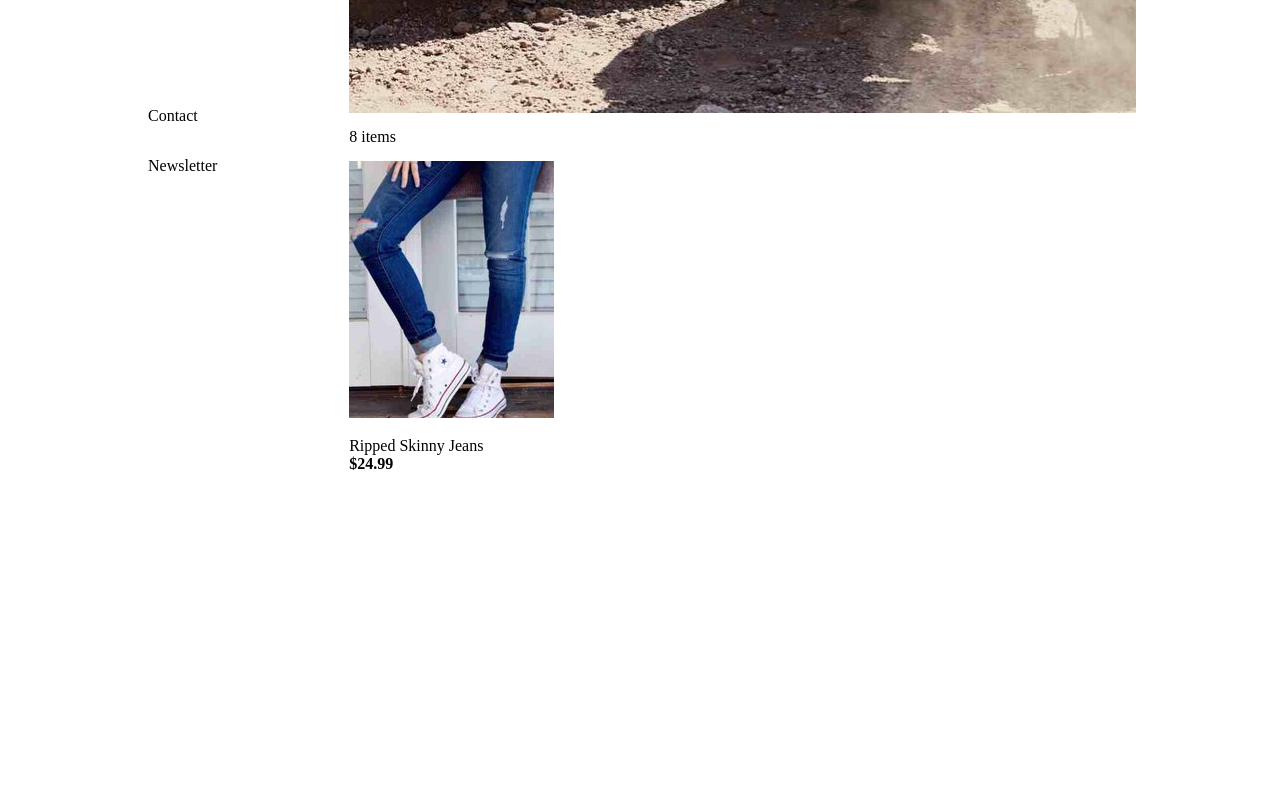
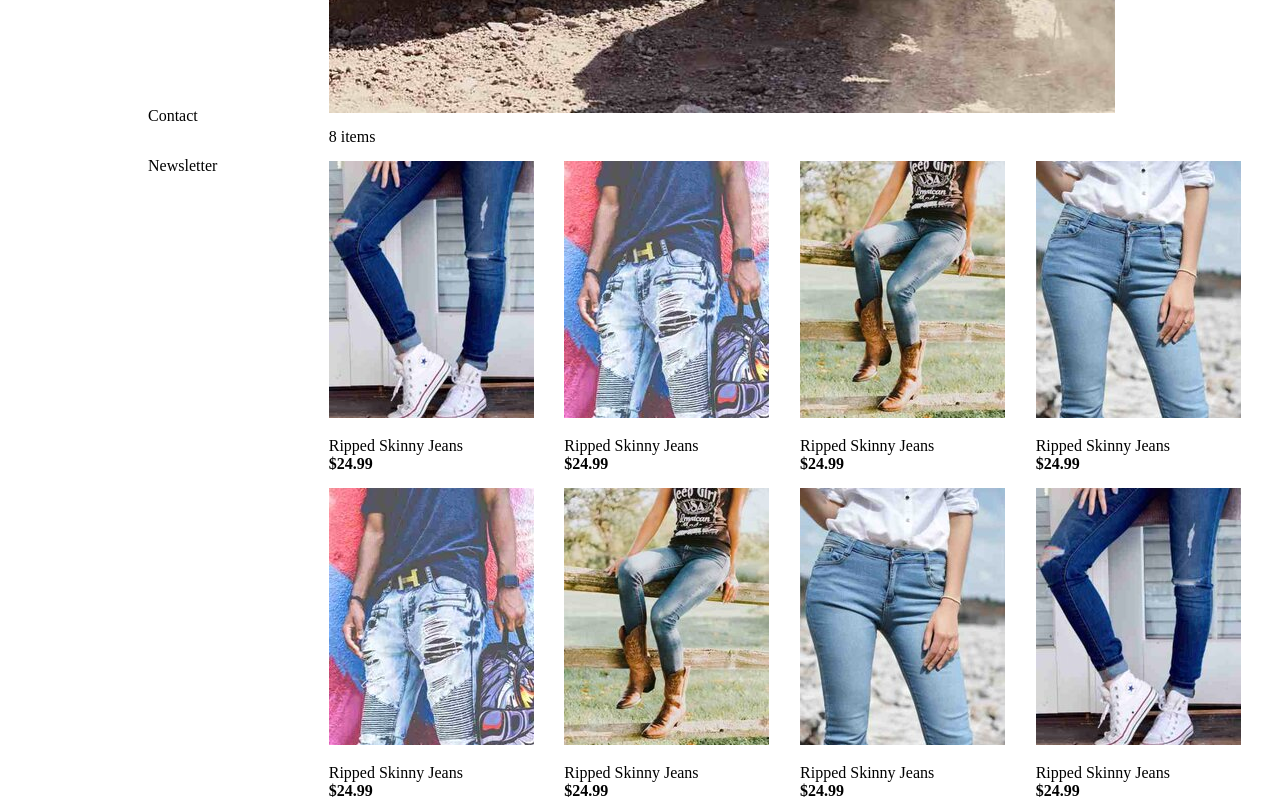
Before and after one commit to MinhHai12345/clothing_store, a plain HTML site: page index.html in a window 1280 px wide. Shown: the part 586-1386 px from the top of the page. Before the commit the page ends 1074 px from the top, so only its background shows below. Drawn offline with Linux system fonts and the light colour scheme.

Commit message:
_:position fixed

```diff
--- a/index.html
+++ b/index.html
@@ -62,6 +62,7 @@
                 <div class="content-product common-width">
                     <p>8 items</p>
                     <div class="row">
+                        <div class="col-item">
                             <img src="./image/jeans1.jpg" alt="jeans1">
                             <p>
                                 Ripped Skinny Jeans
@@ -69,7 +70,67 @@
                                 <b>$24.99</b>
                             </p>
                         </div>
-                    <div class="row"></div>
+                        <div class="col-item">
+                            <img src="./image/jeans2.jpg" alt="jeans1">
+                            <p>
+                                Ripped Skinny Jeans
+                                <br>
+                                <b>$24.99</b>
+                            </p>
+                        </div>
+                        <div class="col-item">
+                            <img src="./image/jeans3.jpg" alt="jeans1">
+                            <p>
+                                Ripped Skinny Jeans
+                                <br>
+                                <b>$24.99</b>
+                            </p>
+                        </div>
+                        <div class="col-item">
+                            <img src="./image/jeans4.jpg" alt="jeans1">
+                            <p>
+                                Ripped Skinny Jeans
+                                <br>
+                                <b>$24.99</b>
+                            </p>
+                        </div>
+                    </div>
+
+                    <div class="row">
+                        <div class="col-item">
+                            <img src="./image/jeans2.jpg" alt="jeans1">
+                            <p>
+                                Ripped Skinny Jeans
+                                <br>
+                                <b>$24.99</b>
+                            </p>
+                        </div>
+                        <div class="col-item">
+                            <img src="./image/jeans3.jpg" alt="jeans1">
+                            <p>
+                                Ripped Skinny Jeans
+                                <br>
+                                <b>$24.99</b>
+                            </p>
+                        </div>
+                        <div class="col-item">
+                            <img src="./image/jeans4.jpg" alt="jeans1">
+                            <p>
+                                Ripped Skinny Jeans
+                                <br>
+                                <b>$24.99</b>
+                            </p>
+                        </div>
+                        <div class="col-item">
+                            <img src="./image/jeans1.jpg" alt="jeans1">
+                            <p>
+                                Ripped Skinny Jeans
+                                <br>
+                                <b>$24.99</b>
+                            </p>
+                        </div>
+
+                    </div>
                 </div>
 
                 <!-- Footer -->
--- a/style.css
+++ b/style.css
@@ -14,9 +14,10 @@
 }
 
 .navigation {
-    width: 20%;
+    width: 15%;
     height: 768px;
     overflow: auto;
+    position: fixed;
 }
 
 .navigation h1 {
@@ -96,6 +97,7 @@
 
 .content {
     width: 80%;
+    margin-left: 18%;
 }
 
 .common-width {
@@ -129,7 +131,7 @@
 }
 
 .slider > .content {
-    transform: translate(4%, 30%);
+    transform: translate(-18%, 30%);
     color: white;
 }
 
@@ -162,12 +164,18 @@
 
 .content-product > .row {
     margin-top: 15px;
+    display: flex;
+    width: 100%;
 }
 
-.content-product > .row > p {
+.content-product > .row > .col-item {
+    margin-right: 3.9%;
+}
+
+.content-product > .row > .col-item > p {
     margin-top: 15px;
 }
 
 .content-product > .row > p > b {
-    padding-top: 5px;
+    height: 20px;
 }
```
Lines whose indentation alone changed are shown as unchanged.
